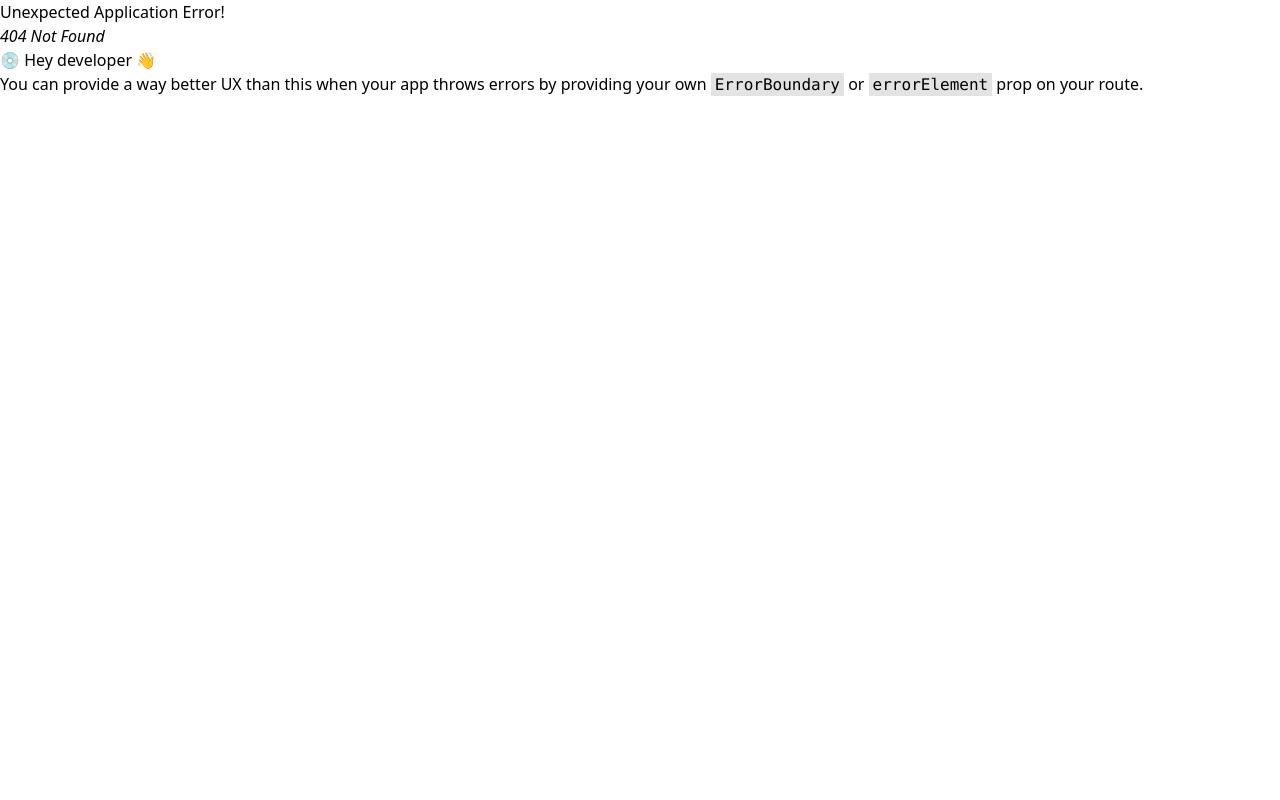
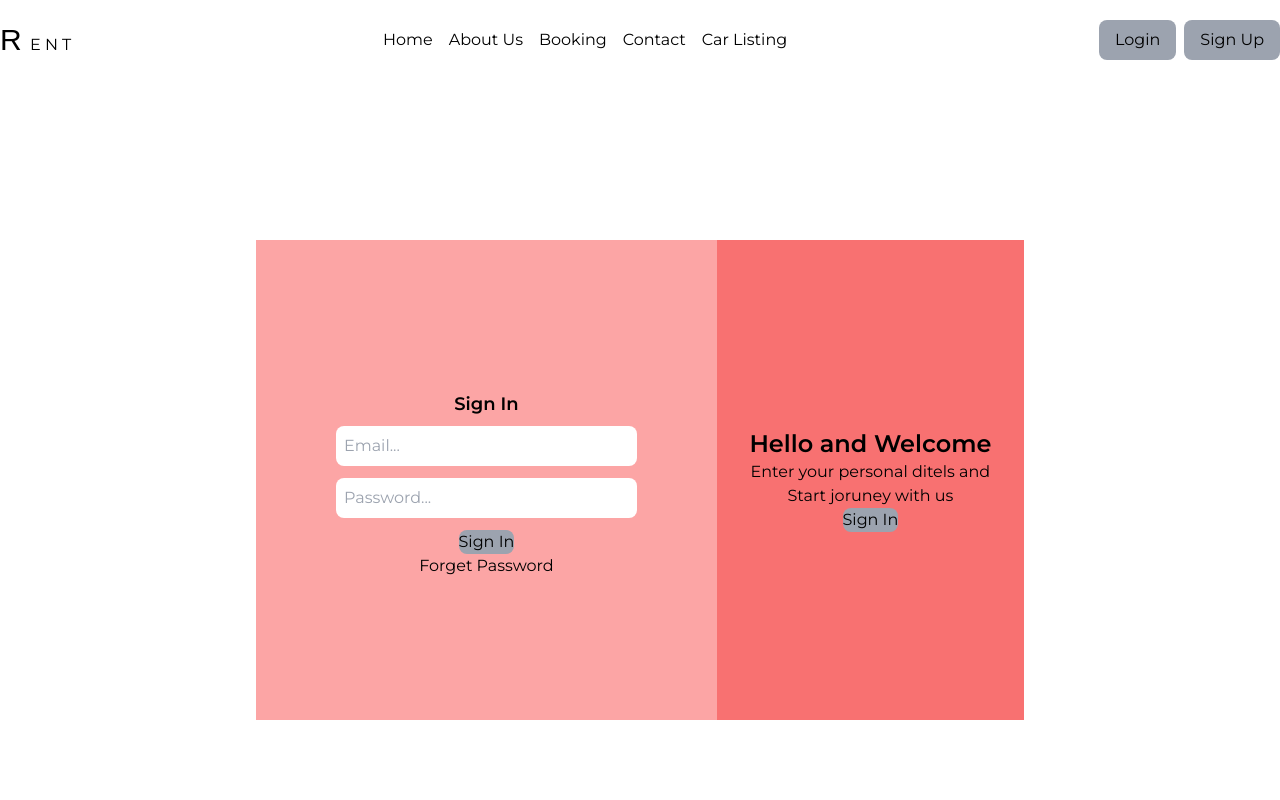
Before and after one commit to KhaledAhmed2004/Car-Rental-Reservation-System-FrontEnd, a React (Vite) app: page /signIn in a window 1280 px wide. Before the commit this address had no page. Shown: the top 800 px of the page. Built offline with nearby package versions, Linux system fonts and the light colour scheme; a web font is replaced by a local one.

Commit message:
feat(sign-in-page): createsigin page

```diff
--- /dev/null
+++ b/src/pages/SignInpage.tsx
@@ -0,0 +1,42 @@
+import React from "react";
+
+const SignInpage = () => {
+  return (
+    <div className="h-screen w-full flex items-center">
+      <div className="h-[60vh] w-[60%] bg-red-200 mx-auto items-center justify-center rounded-lg flex">
+        <div className="w-[60%] h-full bg-red-300 flex items-center justify-center text-center mx-auto">
+          <div className="">
+            <h3 className="text-lg font-semibold text-center py-2">Sign In</h3>
+            <form className="w-full px-20 space-y-3">
+              <input
+                className="p-2 rounded-lg w-full"
+                placeholder="Email..."
+                type="email"
+              />
+              <input
+                className="p-2 rounded-lg w-full"
+                placeholder="Password..."
+                type="password"
+              />
+              <button className="bg-gray-400 rounded-lg" type="submit">
+                Sign In
+              </button>
+            </form>
+            <a href="">Forget Password</a>
+          </div>
+        </div>
+        <div className="w-[40%] bg-red-400 h-full items-center justify-center text-center flex p-6">
+          <div>
+            <h3 className="text-2xl font-semibold">Hello and Welcome</h3>
+            <p>Enter your personal ditels and Start joruney with us</p>
+            <button className="bg-gray-400 rounded-lg" type="submit">
+              Sign In
+            </button>
+          </div>
+        </div>
+      </div>
+    </div>
+  );
+};
+
+export default SignInpage;
--- a/src/routes/Routes.tsx
+++ b/src/routes/Routes.tsx
@@ -5,6 +5,7 @@ import HomePage from "../pages/HomePage";
 import AboutUsPage from "../pages/AboutUsPage";
 import CarListingPage from "../pages/CarListingPage";
 import CarDetailsPage from "../pages/CarDetailsPage";
+import SignInpage from "../pages/SignInpage";
 
 const Router = createBrowserRouter([
   {
@@ -15,6 +16,7 @@ const Router = createBrowserRouter([
       { path: "/aboutUs", element: <AboutUsPage /> },
       { path: "/car-listing", element: <CarListingPage /> },
       { path: "/car/:id", element: <CarDetailsPage /> },
+      { path: "/signIn", element: <SignInpage /> },
     ],
   },
 ]);
```
